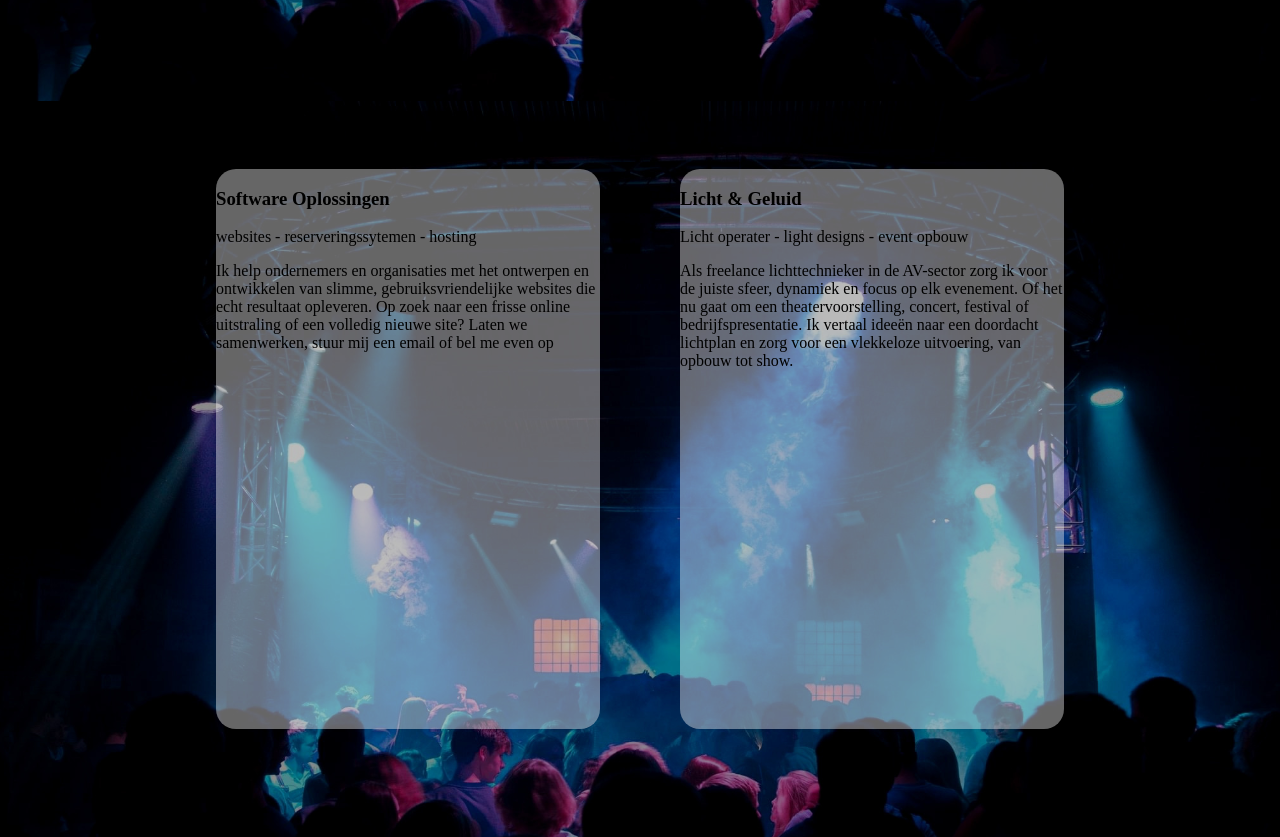
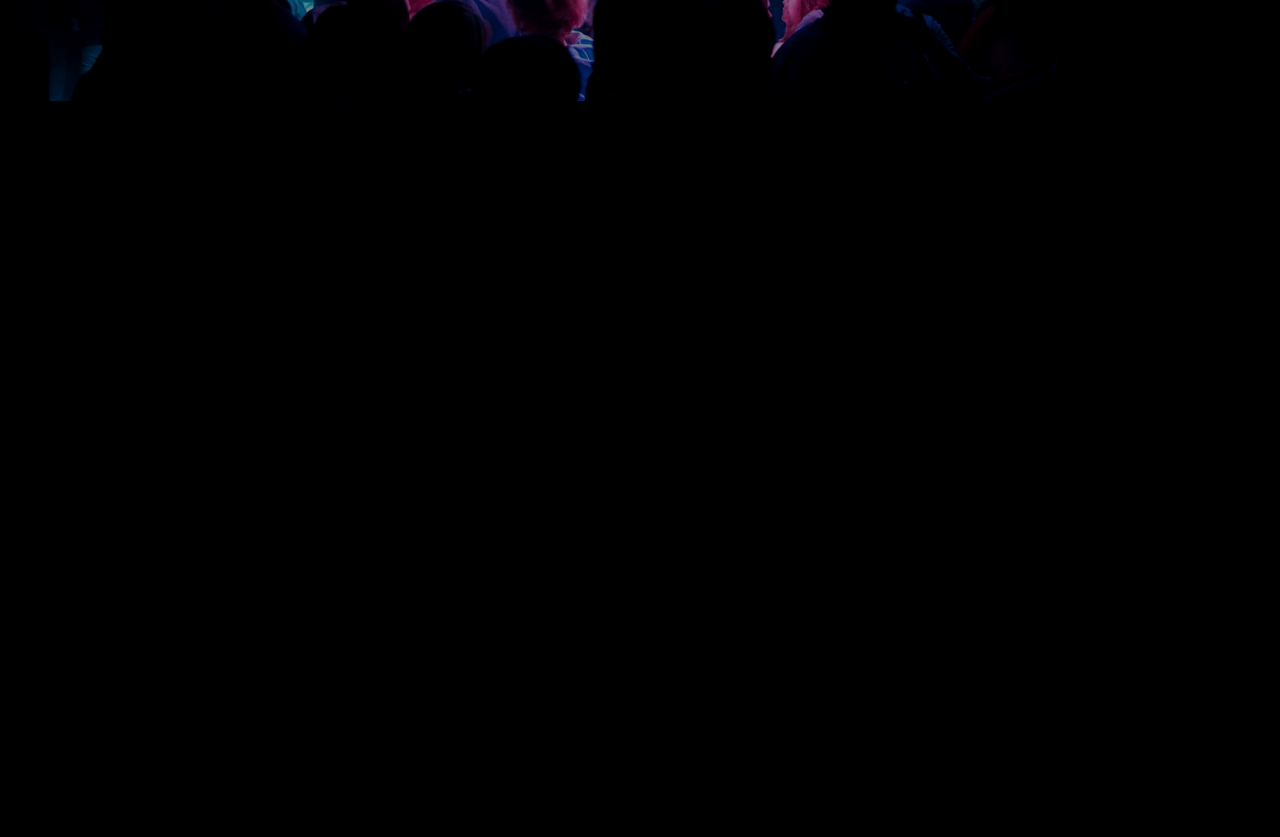
Before and after one commit to Arnz3/staticSite, a plain HTML site: page index.html in a window 1280 px wide. Shown: the part 699-1536 px from the top of the page. After the commit the page ends 800 px from the top, so only its background shows below. Drawn offline with Linux system fonts and the light colour scheme.

```diff
--- a/index.html
+++ b/index.html
@@ -13,24 +13,6 @@
         <section id="welcome">
             <img src="images/arnologowit.svg" alt="logo">
         </section>
-        <section>
-            <div class="item">
-                <h3>Software Oplossingen</h3>
-                <p>websites - reserveringssytemen - hosting</p>
-                <p> Ik help ondernemers en organisaties met het ontwerpen en ontwikkelen van slimme,
-                    gebruiksvriendelijke websites die echt resultaat opleveren. Op zoek naar een frisse online
-                    uitstraling of een volledig nieuwe site? Laten we samenwerken, stuur mij een email of bel me even op
-                </p>
-            </div>
-            <div class="item">
-                <h3>Licht &amp; Geluid</h3>
-                <p>Licht operater - light designs - event opbouw</p>
-                <p> Als freelance lichttechnieker in de AV-sector zorg ik voor de juiste sfeer, dynamiek en focus op elk
-                    evenement. Of het nu gaat om een theatervoorstelling, concert, festival of bedrijfspresentatie. Ik
-                    vertaal ideeën naar een doordacht lichtplan en zorg voor een vlekkeloze uitvoering, van opbouw tot
-                    show. </p>
-            </div>
-        </section>
     </div>
 </body>
 
```
Also changed, not shown: 1 other file.
